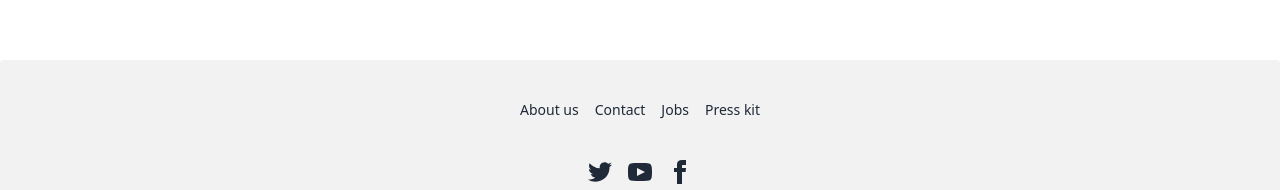
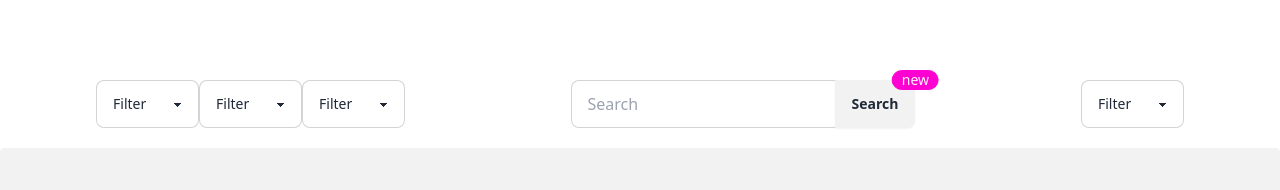
Before and after one commit to hasanredoy/Product_Hub_Client, a React (Vite) app: page / in a window 1280 px wide. Shown: the part 608-798 px from the top of the page. Built offline with nearby package versions, Linux system fonts and the light colour scheme; no server answers.

Commit message:
working on funtionality section

```diff
--- a/src/components/footer/Footer.jsx
+++ b/src/components/footer/Footer.jsx
@@ -1,12 +1,14 @@
+import { Link } from "react-router-dom";
 
 const Footer = () => {
   return (
     <footer className="footer footer-center bg-base-200 text-base-content rounded p-10">
     <nav className="grid grid-flow-col gap-4">
-      <a className="link link-hover">About us</a>
-      <a className="link link-hover">Contact</a>
-      <a className="link link-hover">Jobs</a>
-      <a className="link link-hover">Press kit</a>
+      <Link className="link link-hover font-semibold" to={'/'}>Home</Link>
+      <Link className="link link-hover font-semibold" to={'/'}>All Items</Link>
+      <Link className="link link-hover font-semibold" to={'/login'}>Login</Link>
+      <Link className="link link-hover font-semibold" to={'/'}>Register</Link>
+
     </nav>
     <nav>
       <div className="grid grid-flow-col gap-4">
@@ -46,7 +48,7 @@ const Footer = () => {
       </div>
     </nav>
     <aside>
-      <p>Copyright © {new Date().getFullYear()} - All right reserved by ACME Industries Ltd</p>
+      <p>Copyright © {new Date().getFullYear()} - All right reserved by Product Hub web</p>
     </aside>
   </footer>
   );
--- a/src/index.css
+++ b/src/index.css
@@ -27,3 +27,6 @@
 .text-primary{
   color: purple;
 }
+.bg-primary{
+  color: purple;
+}
--- a/src/pages/Home/Home.jsx
+++ b/src/pages/Home/Home.jsx
@@ -6,6 +6,68 @@ const Home = () => {
       <section>
         <Banner></Banner>
       </section>
+      {/* functionality section  */}
+    <section className=" bg">
+    <section className="  w-[93%] flex justify-between lg:w-[85%] mx-auto my-5">
+        {/* filter sect  */}
+        <section>
+          {/* filter 1 brand name  */}
+          <select className="select select-bordered join-item">
+            <option disabled selected>
+              Filter
+            </option>
+            <option>Sci-fi</option>
+            <option>Drama</option>
+            <option>Action</option>
+          </select>
+
+          {/* filter 2 category name  */}
+          <select className="select select-bordered join-item">
+            <option disabled selected>
+              Filter
+            </option>
+            <option>Sci-fi</option>
+            <option>Drama</option>
+            <option>Action</option>
+          </select>
+          {/* filter 3 price range  */}
+          <select className="select select-bordered join-item">
+            <option disabled selected>
+              Filter
+            </option>
+            <option>Sci-fi</option>
+            <option>Drama</option>
+            <option>Action</option>
+          </select>
+        </section>
+        {/* search inp  */}
+        <div className="join">
+          <div>
+            <div>
+              <input
+                className="input input-bordered join-item"
+                placeholder="Search"
+              />
+            </div>
+          </div>
+
+          <div className="indicator">
+            <span className="indicator-item badge badge-secondary">new</span>
+            <button className="btn join-item">Search</button>
+          </div>
+        </div>
+        {/* sort section  */}
+        {/* filter 3 price range  */}
+        <select className="select select-bordered join-item">
+          <option disabled selected>
+            Filter
+          </option>
+          <option>Sci-fi</option>
+          <option>Drama</option>
+          <option>Action</option>
+        </select>
+      </section>
+    </section>
     </div>
   );
 };
```
